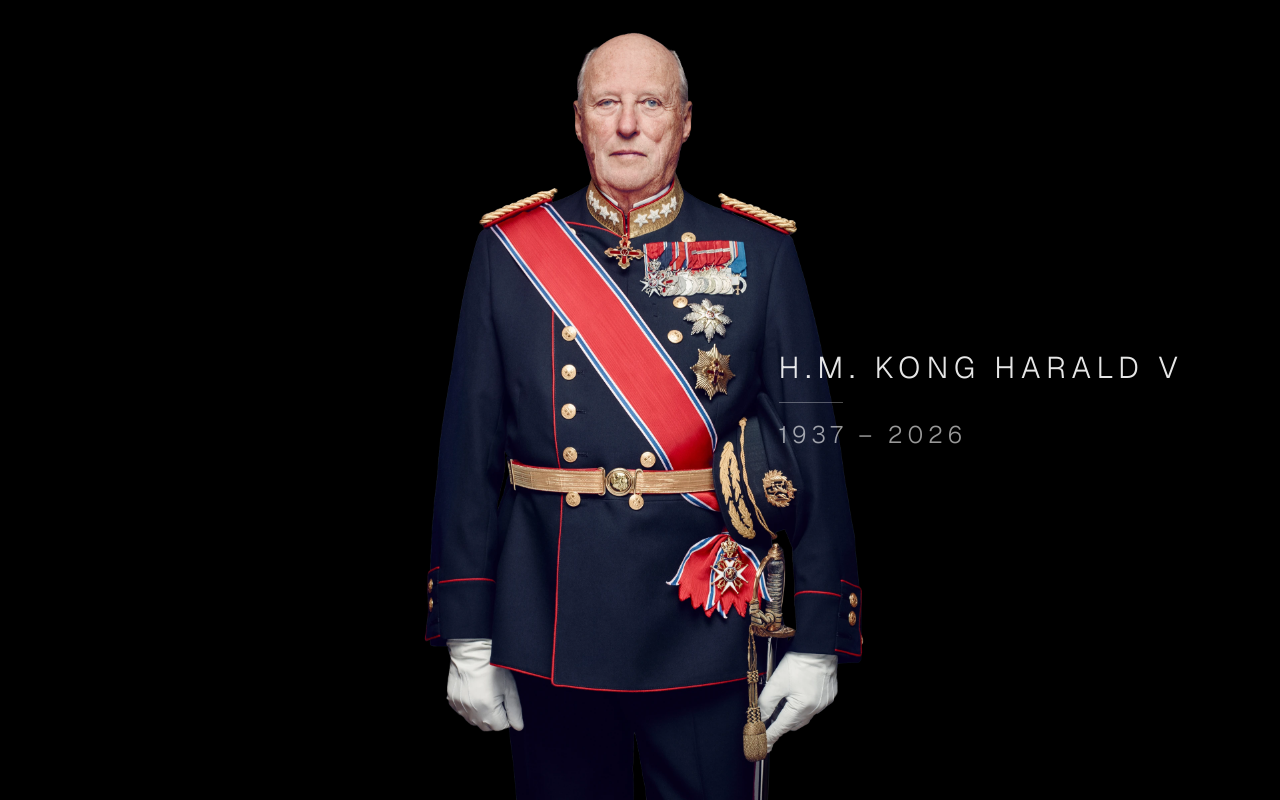
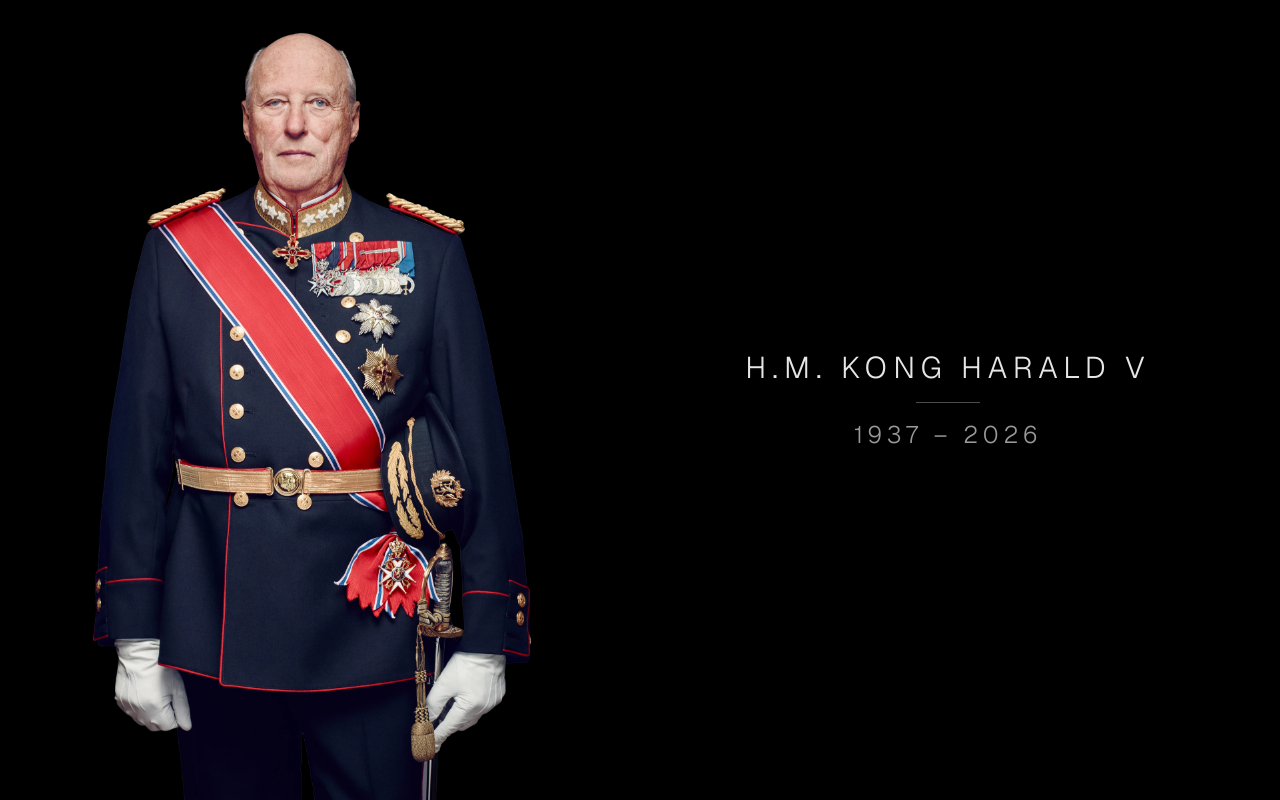
Before and after one commit to Ari-Santa/kongen-kiosk, a Next.js app: page / in a window 1280 px wide. Built offline with nearby package versions, Linux system fonts and the light colour scheme.

Commit message:
Split layout: image fit to the left half, text centered on the right
Co-Authored-By: Claude Sonnet 5 <noreply@anthropic.com>
Claude-Session: https://claude.ai/code/session_01VZxHxUoabkqT3uzcrqerqQ

```diff
--- a/app/page.tsx
+++ b/app/page.tsx
@@ -2,17 +2,19 @@ import Image from "next/image";
 
 export default function Home() {
   return (
-    <main className="relative flex h-dvh w-dvw items-center justify-center bg-black">
+    <main className="flex h-dvh w-dvw items-center bg-black">
+      <div className="relative h-full flex-1">
         <Image
           src="/kong-harald.webp"
           alt="Kong Harald"
           fill
           priority
-        sizes="100vw"
+          sizes="50vw"
           className="object-contain"
         />
+      </div>
 
-      <div className="pointer-events-none absolute inset-y-0 right-10 flex flex-col items-start justify-center gap-4 md:right-16 lg:right-24">
+      <div className="flex flex-1 flex-col items-center justify-center gap-4 px-6">
         <p className="whitespace-nowrap text-xl font-light uppercase tracking-[0.2em] text-white/90 md:text-2xl lg:text-3xl">
           H.M. Kong Harald V
         </p>
```
Lines whose indentation alone changed are shown as unchanged.
